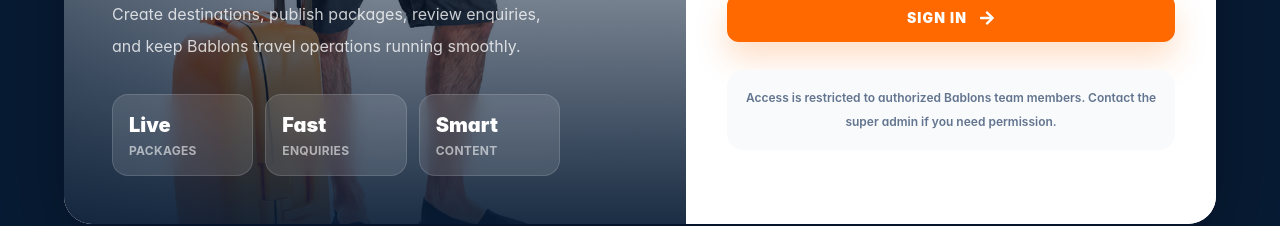
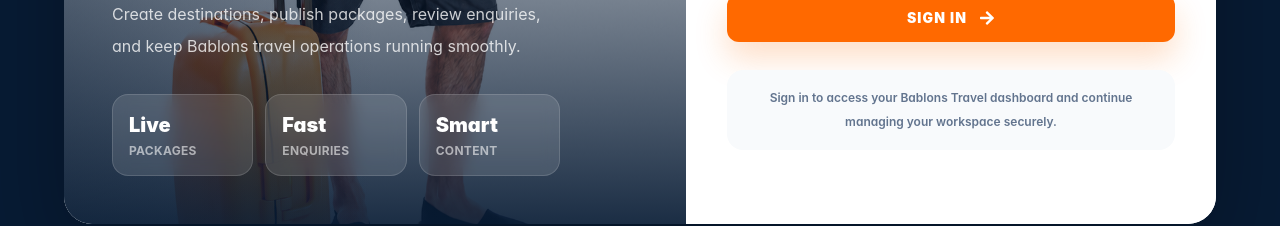
Before and after one commit to developer786-cloud/bablonstourfrontend, a React (Vite) app: page /admin/login in a window 1280 px wide. Shown: the part 560-786 px from the top of the page. Built offline with nearby package versions, Linux system fonts and the light colour scheme; no server answers.

Commit message:
some changes to login page

```diff
--- a/src/pages/Admin/LoginPage.jsx
+++ b/src/pages/Admin/LoginPage.jsx
@@ -134,7 +134,7 @@
             </form>
 
             <p className="mt-7 rounded-2xl bg-slate-50 p-4 text-center text-xs font-semibold leading-6 text-slate-500">
-              Access is restricted to authorized Bablons team members. Contact the super admin if you need permission.
+              Sign in to access your Bablons Travel dashboard and continue managing your workspace securely.
             </p>
           </div>
         </section>
```
